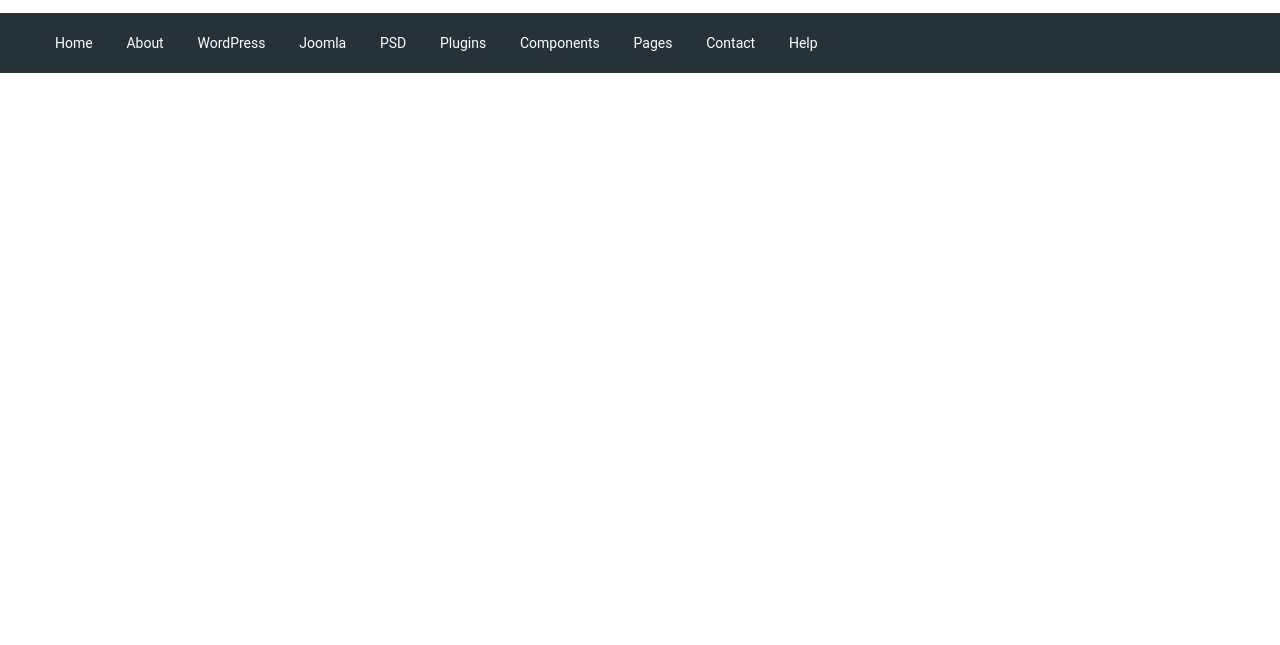
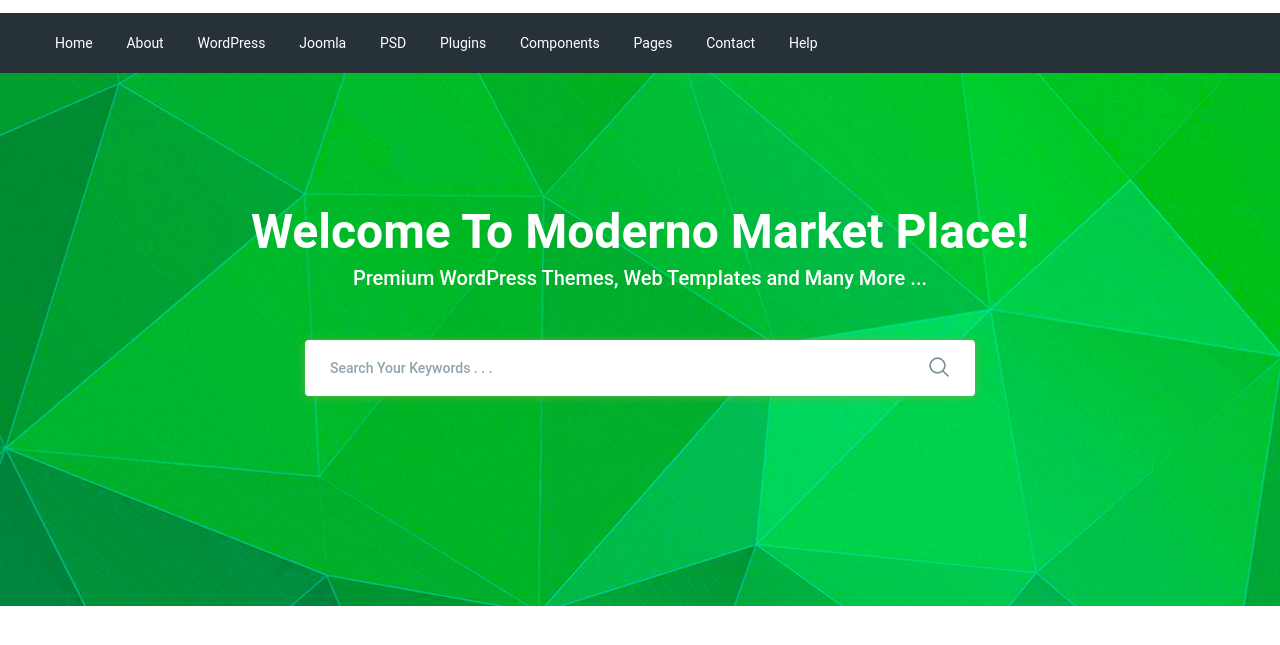
Before and after one commit to nobodynoticed/testModerno, a website: page #src/index.html in a window 1280 px wide. Shown: the part 77-722 px from the top of the page. Drawn offline with nearby package versions, Linux system fonts and the light colour scheme; files that its build step writes are made by us from their sources; a web font is replaced by a local one.

Commit message:
added search section

```diff
--- a/#src/index.html
+++ b/#src/index.html
@@ -9,7 +9,24 @@
 		<div class="content-page">
 			@@include('components/_header.html')
 			<main>
-
+				<section class="search" style="	background-image: url(./images/search-bg.jpg);">
+					<div class="container">
+						<div class="search__inner">
+							<h1 class="search__title">
+								Welcome To Moderno Market Place!
+							</h1>
+							<div class="search__text">
+								Premium WordPress Themes, Web Templates and Many More ...
+							</div>
+							<form class="search__form" action="/">
+								<input class="search__input" type="search" placeholder="Search Your Keywords . . ." required>
+								<button class="search__btn" type="submit">
+									<img class="search__icon" src="./images/icons/search.png" alt="">
+								</button>
+							</form>
+						</div>
+					</div>
+				</section>
 			</main>
 			@@include('components/_footer.html')
 		</div>
--- a/#src/scss/_global.scss
+++ b/#src/scss/_global.scss
@@ -19,6 +19,20 @@
 	font-size: 15px;
 	line-height: 24px;
 	color: $text;
+}
+
+h1,
+h2,
+h3,
+h4 {
+	margin: 0;
+}
+
+input::-webkit-search-decoration,
+input::-webkit-search-cancel-button,
+input::-webkit-search-results-button,
+input::-webkit-search-results-decoration {
+	display: none;
 }
 
 a {
--- a/#src/scss/style.scss
+++ b/#src/scss/style.scss
@@ -14,6 +14,7 @@
 @import "fonts";
 @import "global";
 
+// begin section header =====================================================================
 .header {
 	&__top-inner {
 		display: flex;
@@ -29,6 +30,11 @@
 
 	&__text-link {
 		color: $red;
+	}
+
+	&__img {
+		max-width: 144px;
+		object-fit: cover;
 	}
 
 	&__btn {
@@ -79,5 +85,70 @@
 		font-size: 14px;
 	}
 }
+// end section header =======================================================================
+
+// begin section search =====================================================================
+.search {
+	background-repeat: no-repeat;
+	background-size: cover;
+	background-position: center;
+	min-height: 533px;
+
+	&__inner {
+		padding: 135px 0 100px;
+		color: #fff;
+		text-align: center;
+	}
+
+	&__title {
+		margin-bottom: 10px;
+		font-size: 48px;
+		line-height: 48px;
+		font-weight: 700;
+	}
+
+	&__text {
+		margin-bottom: 50px;
+		font-size: 20px;
+		font-weight: 500;
+	}
+
+	&__form {
+		margin: 0 auto;
+		max-width: 670px;
+		position: relative;
+	}
+
+	&__input {
+		display: block;
+		padding-left: 25px;
+		padding-right: 60px;
+		min-height: 56px;
+		width: 100%;
+		box-shadow: 0px 1px 10px 0px rgba(124, 178, 64, 0.75);
+		border-radius: 4px;
+		border: none;
+		outline: transparent;
+		font-size: 14px;
+		font-weight: 500;
+		&::placeholder {
+			color: #90a4ae;
+		}
+	}
+
+	&__btn {
+		position: absolute;
+		top: 16px;
+		right: 20px;
+		border: none;
+		background-color: transparent;
+	}
+
+	&__icon {
+		max-width: 20px;
+		object-fit: cover;
+	}
+}
+// end section search =======================================================================
 
 @import "media";
```
Also changed, not shown: #src/images/icons/search.png (added), #src/images/search-bg.jpg (added).
